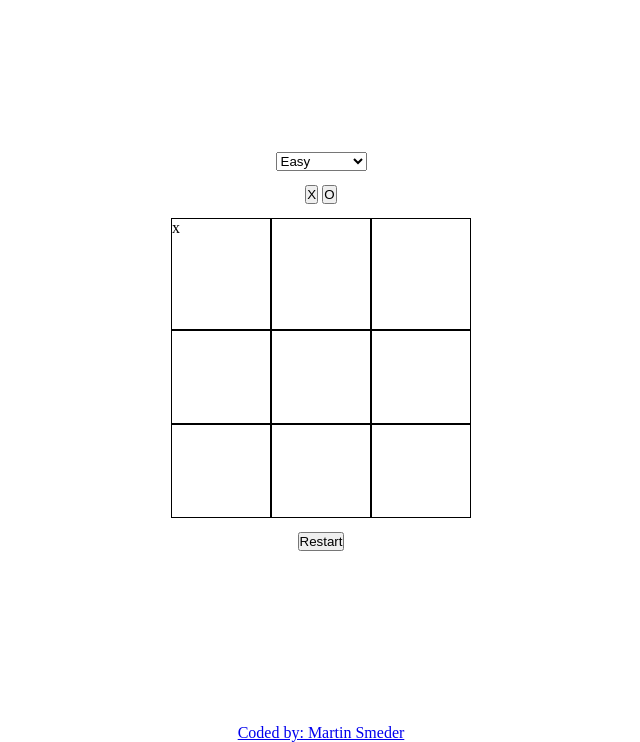
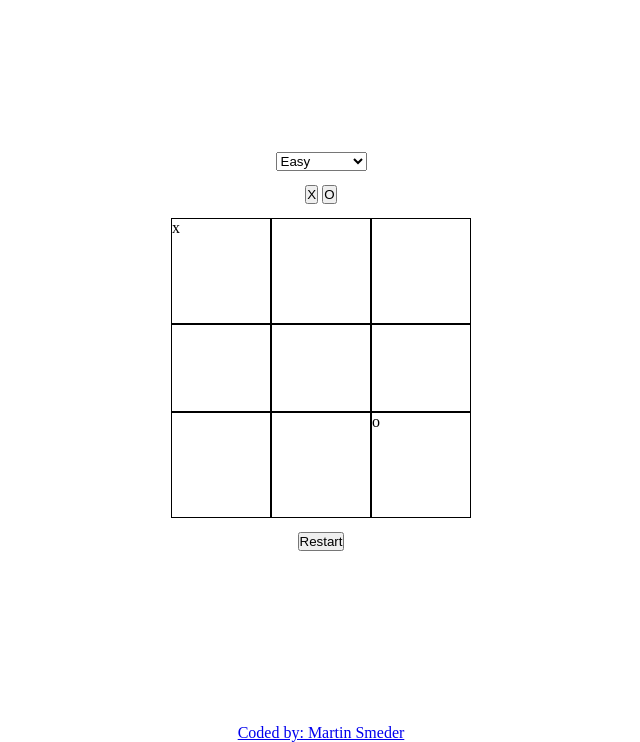
Before and after one commit to martinsmeder/tic_tac_toe, a website: page index.html in a window 1280 px wide. Both pictures are taken after a click on the element 540 px from the left and 326 px from the top of the page. Shown: the part 58-800 px from the top of the page, without its empty margins (319-959 px from the left). Drawn offline with Linux system fonts and the light colour scheme.

Commit message:
Added AI module and change-marker logic

```diff
--- a/index.html
+++ b/index.html
@@ -25,8 +25,8 @@
         </div>
 
         <div id="markerChoiceButtons">
-            <button>X</button>
-            <button>O</button>
+            <button id="playerX">X</button>
+            <button id="playerO">O</button>
         </div>
 
         <div id="gameBoard">
--- a/script.js
+++ b/script.js
@@ -18,21 +18,6 @@ const Gameboard = (() => {
     getBoard,
     makeMove,
   };
-})();
-
-// DisplayController Module
-const DisplayController = (() => {
-  window.addEventListener('DOMContentLoaded', () => {
-    const squares = document.querySelectorAll('#gameBoard > div');
-
-    squares.forEach((square, index) => {
-      square.addEventListener('click', () => {
-        const { marker } = player;
-        Gameboard.makeMove(index, marker);
-        square.textContent = marker;
-      });
-    });
-  });
 })();
 
 // WinningConditions Module
@@ -61,24 +46,27 @@ const WinningConditions = (() => {
   };
 })();
 
+// AI Module
+const AI = (() => {
+  const randomMove = (board) => {
+    const availableMoves = board
+      .map((cell, index) => (cell === null ? index : null))
+      .filter((index) => index !== null);
+    return availableMoves[Math.floor(Math.random() * availableMoves.length)];
+  };
+
+  return {
+    randomMove,
+  };
+})();
+
 // GameController Module
 const GameController = (() => {
-  const squares = document.querySelectorAll('#gameBoard > div');
-  squares.forEach((square, index) => {
-    square.addEventListener('click', () => {
-      GameController.makeMove(index);
-    });
-  });
-
   let currentPlayer = player;
 
-  const makeMove = (index) => {
-    Gameboard.makeMove(index, currentPlayer.marker);
-
-    const square = document.getElementById(`square${index + 1}`);
-    if (square) {
-      square.textContent = currentPlayer.marker;
-    }
+  const playTurn = (index) => {
+    const { marker } = currentPlayer;
+    Gameboard.makeMove(index, marker);
 
     if (WinningConditions.checkWin(Gameboard.getBoard(), currentPlayer)) {
       console.log(`${currentPlayer.name} wins!`);
@@ -86,16 +74,85 @@ const GameController = (() => {
       console.log('Its a tie!');
     } else {
       currentPlayer = currentPlayer === player ? ai : player;
+
+      if (currentPlayer === ai) {
+        setTimeout(() => {
+          const aiMoveIndex = AI.randomMove(Gameboard.getBoard());
+          playTurn(aiMoveIndex);
+        }, 500);
+      }
     }
+
+    DisplayController.displayBoard();
+  };
+
+  const restartGame = () => {
+    Gameboard.getBoard().fill(null);
+    DisplayController.clearBoard();
+    currentPlayer = player;
   };
 
   return {
-    makeMove,
+    playTurn,
+    restartGame,
+    currentPlayer,
   };
 })();
 
-console.log(player, ai);
-console.log(Gameboard);
-console.log(DisplayController);
-console.log(WinningConditions);
-console.log(GameController);
+// DisplayController Module
+const DisplayController = (() => {
+  const squares = document.querySelectorAll('#gameBoard > div');
+  const restartButton = document.querySelector('#restartButton button');
+  const playerXButton = document.querySelector('#playerX');
+  const playerOButton = document.querySelector('#playerO');
+
+  const setMarkers = (playerMarker, aiMarker) => {
+    player.marker = playerMarker;
+    ai.marker = aiMarker;
+    GameController.restartGame();
+  };
+
+  const displayBoard = () => {
+    const board = Gameboard.getBoard();
+    squares.forEach((square, index) => {
+      square.textContent = board[index] || ''; // use an empty string for empty squares
+    });
+  };
+
+  const clearBoard = () => {
+    squares.forEach((square) => (square.textContent = ''));
+  };
+
+  squares.forEach((square, index) => {
+    square.addEventListener('click', () => {
+      if (!Gameboard.getBoard()[index]) {
+        GameController.playTurn(index);
+        square.textContent = GameController.currentPlayer.marker; // update the currentPlayer variable here
+      }
+    });
+  });
+
+  restartButton.addEventListener('click', () => {
+    GameController.restartGame();
+  });
+
+  playerXButton.addEventListener('click', () => {
+    setMarkers('x', 'o');
+    playerXButton.disabled = true;
+    playerOButton.disabled = false;
+    GameController.currentPlayer = player;
+  });
+
+  playerOButton.addEventListener('click', () => {
+    setMarkers('o', 'x');
+    playerOButton.disabled = true;
+    playerXButton.disabled = false;
+    GameController.currentPlayer = ai;
+    displayBoard();
+  });
+
+  return {
+    clearBoard,
+    displayBoard,
+  };
+})();
```
